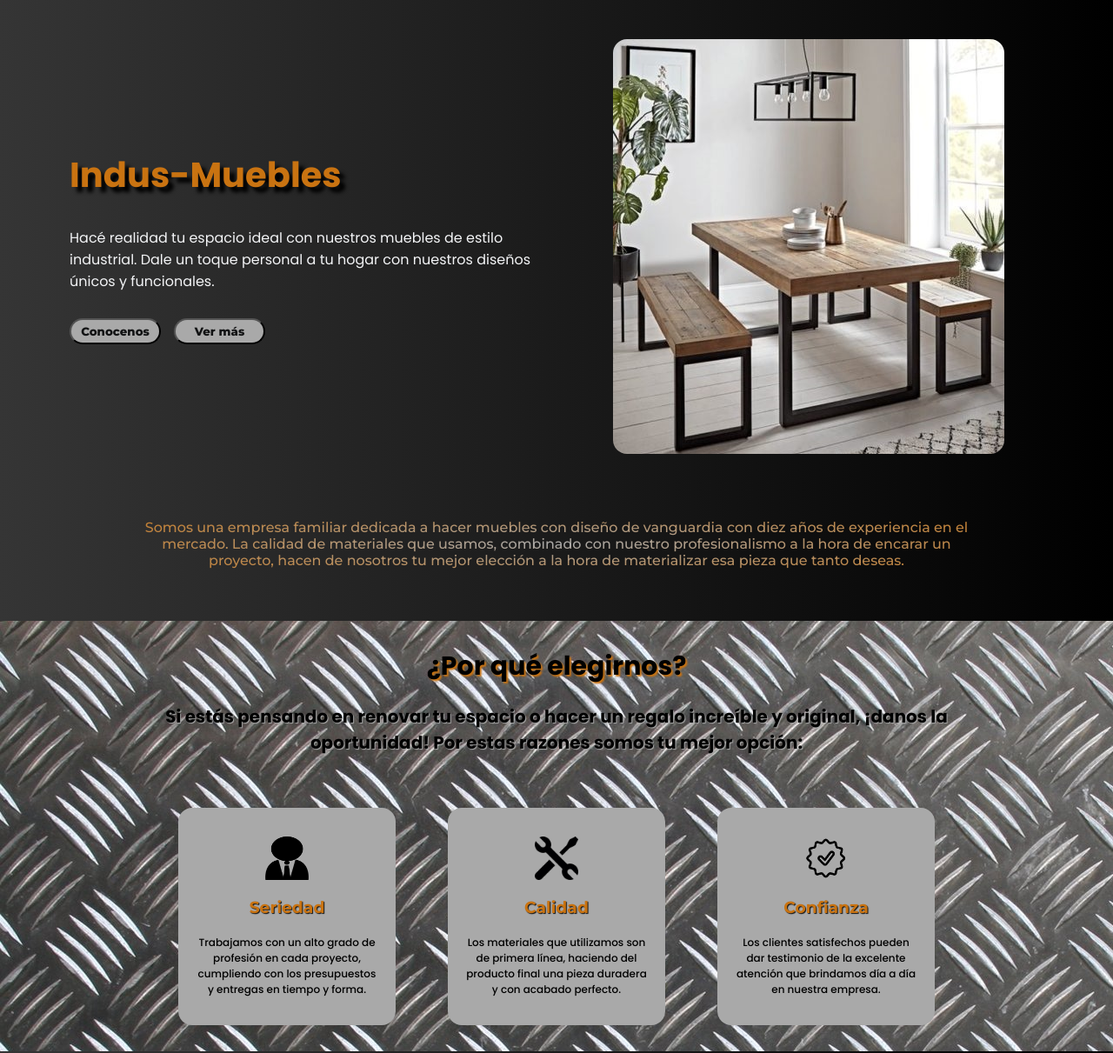
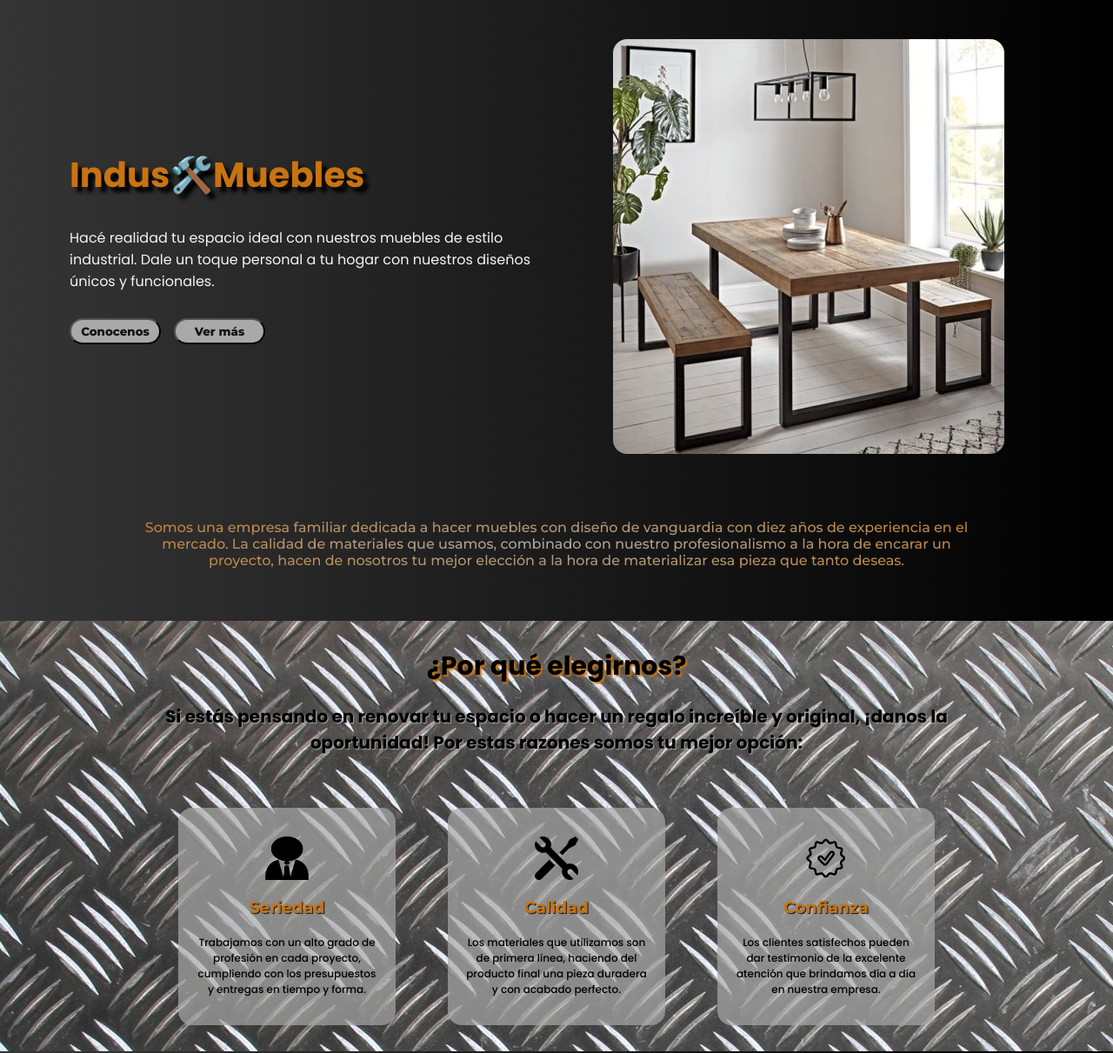
Before and after one commit to martinezramiro/Landing-Page, a plain HTML site: page index.html in a window 1280 px wide. Shown: the part 100-1311 px from the top of the page at 87% size. Drawn offline with Linux system fonts and the light colour scheme.

Commit message:
Se agregó emoji al h1 y se transparentaron las cards

```diff
--- a/assets/style.css
+++ b/assets/style.css
@@ -380,7 +380,7 @@ main {
     justify-content: center;
     padding: 20px;
     gap: 20px;
-    background: var(--secondary);
+    background: rgba(169, 169, 169, 0.699);
     height: 250px;
     width: 250px;
     border-radius: 1rem;
--- a/index.html
+++ b/index.html
@@ -47,7 +47,7 @@
         <input type="checkbox" id="cart-toggle" />
 
         <div class="cart">
-          <h2>Tus productos</h2>
+          <h2>Tus productos:</h2>
           <div class="cart-item">
             <img src="./assets/img/carrito/mesa1.png" alt="Mesa del carrito" />
             <div class="item-info">
@@ -139,7 +139,7 @@
     <main>
       <section id="hero">
         <div class="hero-info">
-          <h1>Indus-Muebles</h1>
+          <h1>Indus🛠️Muebles</h1>
           <p>
             Hacé realidad tu espacio ideal con nuestros muebles de estilo
             industrial. Dale un toque personal a tu hogar con nuestros diseños
```
